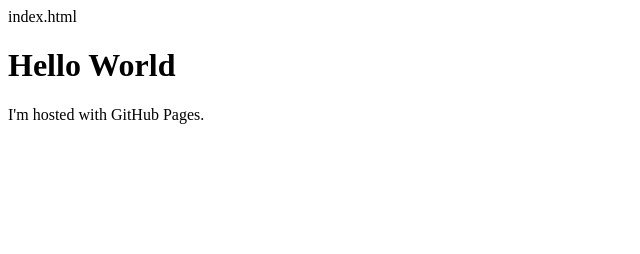
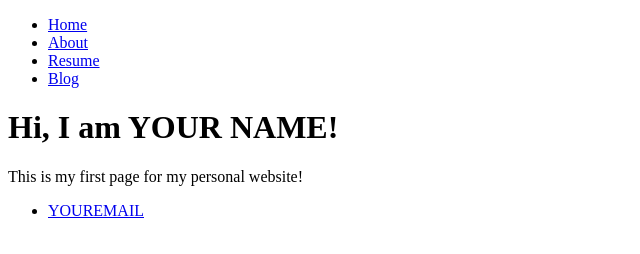
Before and after one commit to acaen/acaen, a plain HTML site: page index.html in a window 1280 px wide. Shown: the whole page, without its empty margins (0-640 px from the left). Drawn offline with Linux system fonts and the light colour scheme.

Commit message:
Update index.html

```diff
--- a/index.html
+++ b/index.html
@@ -1,10 +1,27 @@
-
-index.html
-
 <!DOCTYPE html>
 <html>
-<body>
-<h1>Hello World</h1>
-<p>I'm hosted with GitHub Pages.</p>
-</body>
+ <head>
+   <title>YOUR NAME Portfolio</title>
+ </head>
+ <body>
+   <nav>
+     <ul>
+       <li><a href=”/”>Home</a></li>
+       <li><a href=”/about”>About</a></li>
+       <li><a href=”/resume”>Resume</a></li>
+       <li><a href=”/blog”>Blog</a></li>
+     </ul>
+   </nav>
+   <div class=”container”>
+     <div class=”blurb”>
+       <h1>Hi, I am YOUR NAME!</h1>
+       <p>This is my first page for my personal website!</a></p>
+     </div>
+   </div>
+   <footer>
+   <ul>
+     <li><a href=”mailto:YOUREMAIL”>YOUREMAIL</a></li>
+   </ul>
+   </footer>
+ </body>
 </html>
```
